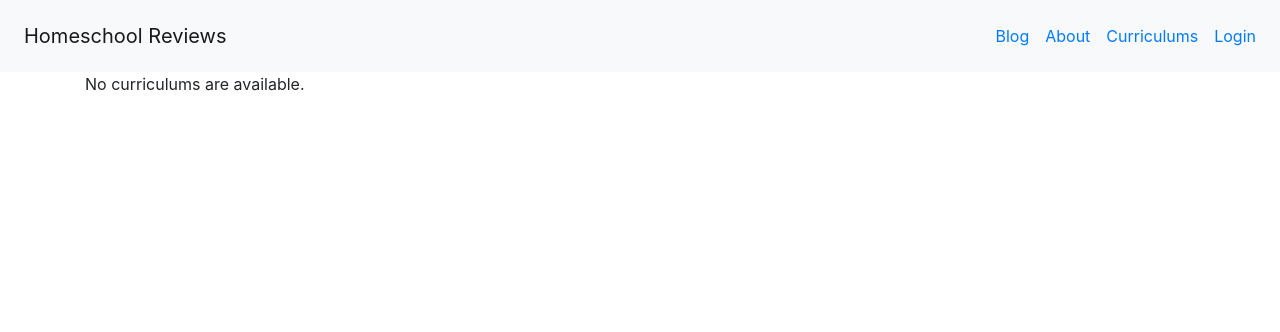
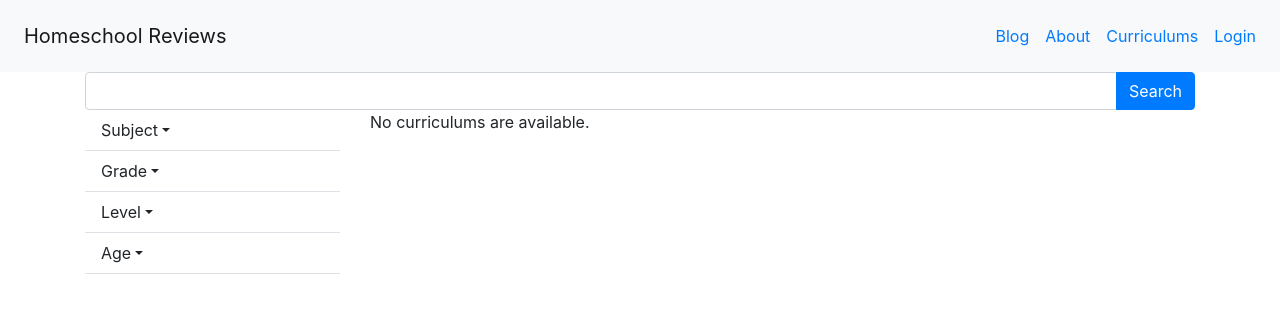
Before and after one commit to Lbatson/first-pick-homeschool, a Django app: page /curriculums/ in a window 1280 px wide. Shown: the top 332 px of the page. Run offline with Django 3.2, Linux system fonts and the light colour scheme; data that the repository does not hold is empty; parts of the project's set-up code (start-up, migrations or seed data) failed here and were passed over; some libraries are stand-ins or nearby versions.

Commit message:
add search bar and filters to curriculum list view

```diff
--- a/app/curriculums/templates/curriculums/create.html
+++ b/app/curriculums/templates/curriculums/create.html
@@ -1,6 +1,6 @@
 {% extends "base.html" %}
 
-{% block title %}Homeschool Reviews - Request to add a curriculum{% endblock %}
+{% block title %}Homeschool Reviews - Curriculums - Request to add a curriculum{% endblock %}
 
 {% block content %}
 <h1>Submit a request to add a curriculum</h1>
--- a/app/curriculums/templates/curriculums/detail.html
+++ b/app/curriculums/templates/curriculums/detail.html
@@ -1,6 +1,6 @@
 {% extends "base.html" %}
 
-{% block title %}Homeschool Reviews - Curriculum - {{ curriculum.name }}{% endblock %}
+{% block title %}Homeschool Reviews - Curriculums - {{ curriculum.name }}{% endblock %}
 
 {% block content %}
 <h1>{{ curriculum.name }}</h1>
--- a/app/curriculums/templates/curriculums/index.html
+++ b/app/curriculums/templates/curriculums/index.html
@@ -3,6 +3,29 @@
 {% block title %}HomeSchool Reviews - Curriculums{% endblock %}
 
 {% block content %}
+<form action="{% url 'curriculums:index' %}" method="get">
+    <div class="row">
+        <div class="col-12">
+            <div class="input-group">
+                <input class="form-control" name="search" aria-describedby="search" type="text">
+                <div class="input-group-append">
+                    <button class="btn btn-primary" type="submit">Search</button>
+                </div>
+            </div>
+        </div>
+    </div>
+    <div class="row">
+        <div class="col-12 col-md-4 col-lg-3">
+            <ul class="nav flex-column">
+                <li class="nav-item">
+                    {% include 'curriculums/radio-group.html' with name="subject" list=subjects %}
+                    {% include 'curriculums/radio-group.html' with name="grade" list=grades %}
+                    {% include 'curriculums/radio-group.html' with name="level" list=levels %}
+                    {% include 'curriculums/radio-group.html' with name="age" list=ages %}
+                </li>
+            </ul>
+        </div>
+        <div class="col-12 col-md-8 col-lg-9">
             {% if curriculums %}
             <ul class="list-unstyled">
                 {% for curriculum in curriculums %}
@@ -18,4 +41,7 @@
             {% else %}
             <p>No curriculums are available.</p>
             {% endif %}
+        </div>
+    </div>
+</form>
 {% endblock %}
--- /dev/null
+++ b/app/curriculums/templates/curriculums/radio-group.html
@@ -0,0 +1,11 @@
+<a class="nav-link dropdown-toggle font-size-lg text-reset border-bottom collapsed" data-toggle="collapse" href="#{{ name }}-collapse" aria-expanded="false">{{ name.capitalize }}</a>
+<div class="collapse" id="{{ name }}-collapse">
+    <div class="form-group">
+        {% for item in list %}
+        <div class="form-check">
+            <input class="form-check-input" name="{{ name }}" type="checkbox" value="{{ item.id }}">
+            <label class="form-check-label" for="{{ item.name }}-{{ item.id }}">{{ item }}</label>
+        </div>
+        {% endfor %}
+    </div>
+</div>
--- a/app/curriculums/views.py
+++ b/app/curriculums/views.py
@@ -3,13 +3,31 @@ from django.contrib.messages.views import SuccessMessageMixin
 from django.shortcuts import get_object_or_404, render
 from django.views import generic
 
-from .models import Curriculum, CurriculumForm
+from .models import (
+    Curriculum,
+    CurriculumForm,
+    Subject,
+    Grade,
+    Level,
+    Age
+)
 
 
 class CurriculumIndexView(generic.ListView):
     model = Curriculum
     template_name = 'curriculums/index.html'
     context_object_name = 'curriculums'
+
+    def get_queryset(self):
+        return Curriculum.objects.all()
+
+    def get_context_data(self, **kwargs):
+        context = super().get_context_data(**kwargs)
+        context['subjects'] = Subject.objects.all()
+        context['grades'] = Grade.objects.all()
+        context['levels'] = Level.objects.all()
+        context['ages'] = Age.objects.all()
+        return context
 
 
 def detail(request, id):
```
Lines whose indentation alone changed are shown as unchanged.
